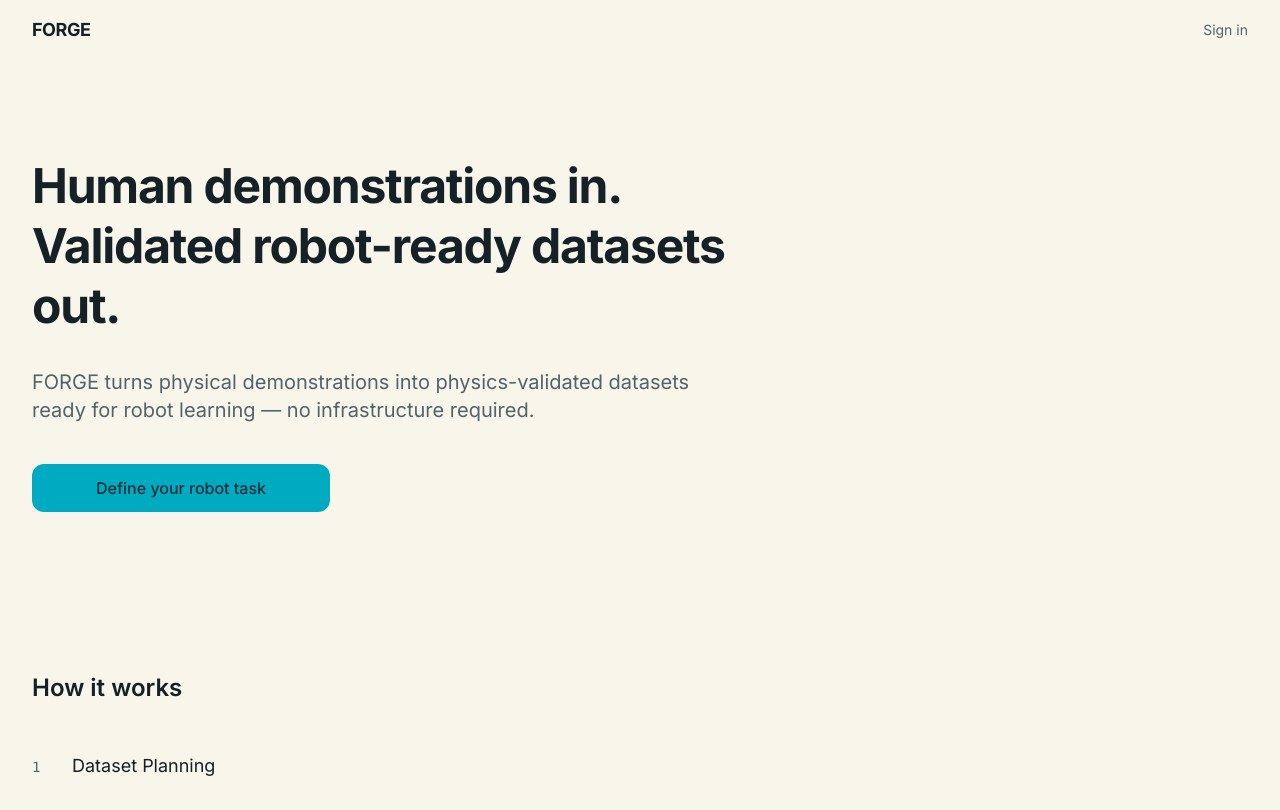
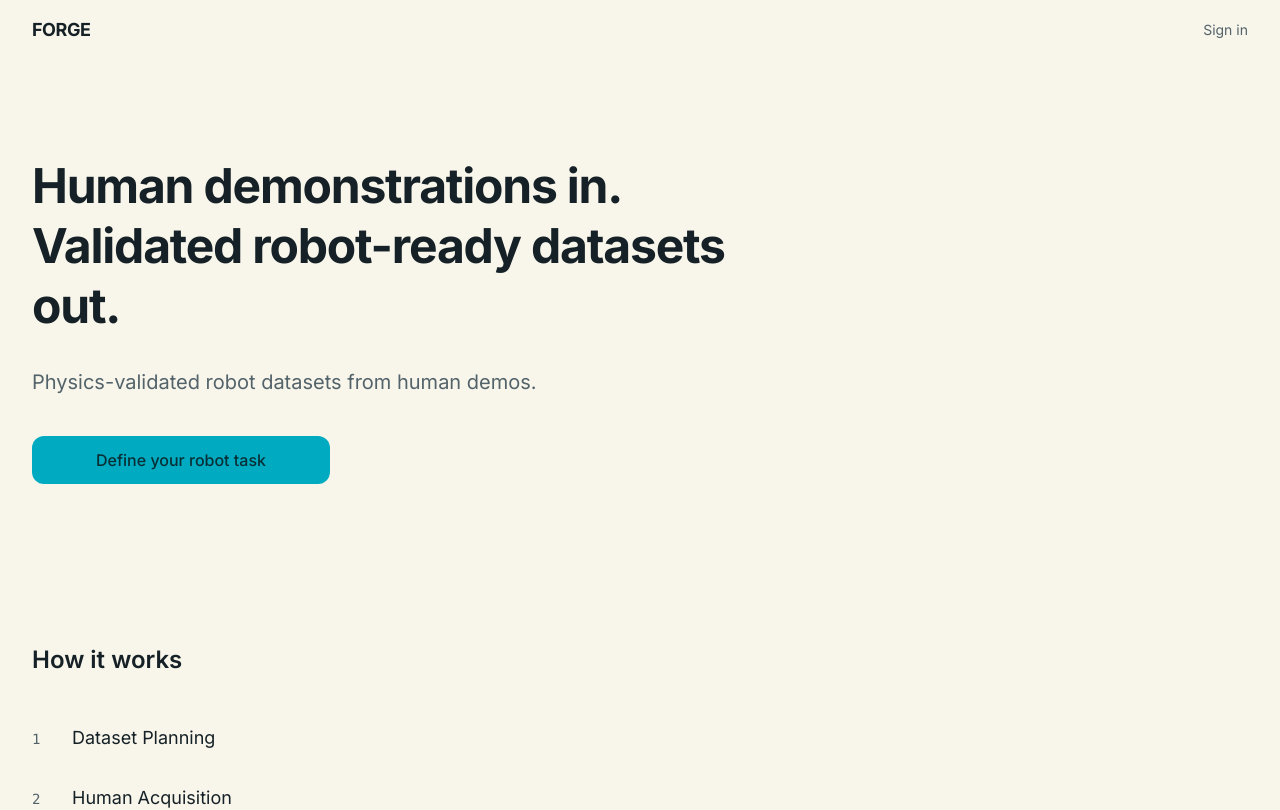
Before and after one commit to joonghui0926/FORGE, a Next.js app in the folder apps/web/: page / in a window 1280 px wide. Shown: the top 810 px of the page. Built offline with nearby package versions, Linux system fonts and the light colour scheme.

Commit message:
fix(web): shorten hero subtext to ≤56 chars per spec

```diff
--- a/apps/web/components/landing/Hero.tsx
+++ b/apps/web/components/landing/Hero.tsx
@@ -10,8 +10,7 @@
         Validated robot-ready datasets out.
       </h1>
       <p className="mt-6 text-xl text-forge-ink-muted max-w-[56ch]">
-        FORGE turns physical demonstrations into physics-validated datasets
-        ready for robot learning — no infrastructure required.
+        Physics-validated robot datasets from human demos.
       </p>
       <div className="mt-10">
         <Link href="/auth/signin?callbackUrl=/orders/new">
```
